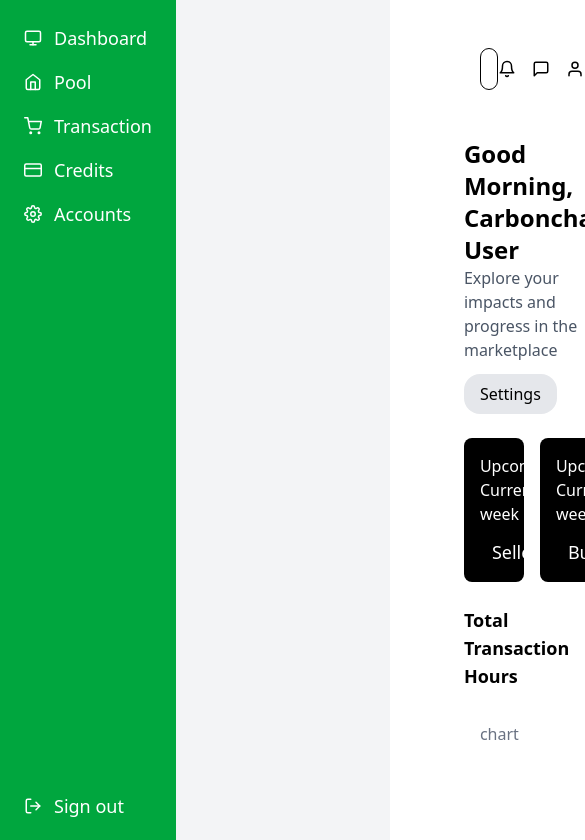
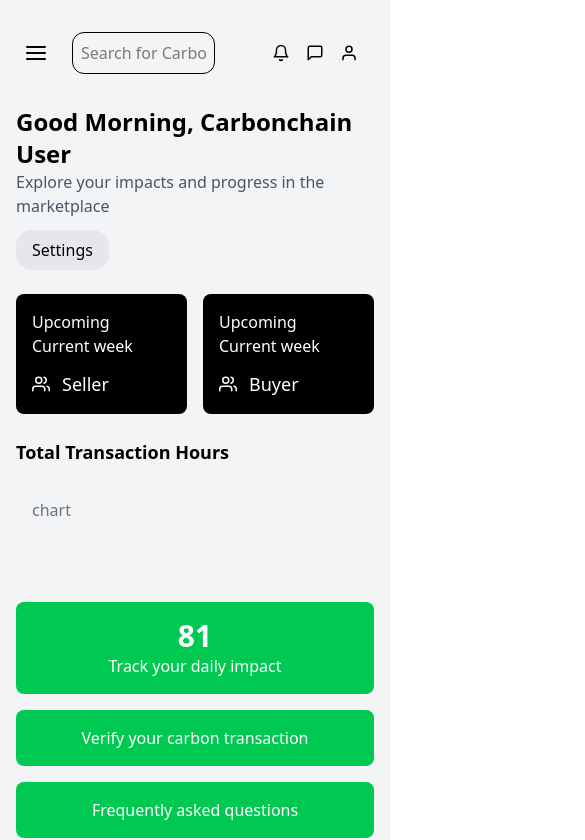
Before and after one commit to Beaston88/Carbon-credit, a React (Vite) app in the folder Frontend/: page /dashboard in a window 390 px wide. Shown: the top 840 px of the page, 585 px wide, since content can reach past the window. Built offline with nearby package versions, Linux system fonts and the light colour scheme.

Commit message:
Responsive dashboard

```diff
--- a/Frontend/src/Pages/Dashboard.jsx
+++ b/Frontend/src/Pages/Dashboard.jsx
@@ -1,18 +1,57 @@
-import React from "react";
+import React, { useState } from "react";
 import { Sidebar, Header } from "../Components/Sidebar.jsx";
-import { FiUsers } from "react-icons/fi";
+import { FiUsers, FiMenu } from "react-icons/fi";
 import { pendingVerifications } from "../Constants/index.js";
 
 const Dashboard = () => {
+  const [isSidebarOpen, setIsSidebarOpen] = useState(false);
+
+  const closeSidebar = () => {
+    if (isSidebarOpen) setIsSidebarOpen(false);
+  };
+
   return (
-    <div className="flex min-h-screen bg-gray-100">
-      <Sidebar />
-      <div className="flex-1 p-8 ml-64">
+    <div
+      className="min-h-screen bg-gray-100 flex flex-col md:flex-row"
+      onClick={closeSidebar}
+    >
+      {isSidebarOpen && (
+        <div
+          className="fixed inset-0 backdrop-brightness-50 z-40 md:hidden"
+          onClick={closeSidebar}
+        ></div>
+      )}
+
+      {/* Sidebar */}
+      <div
+        className={`fixed inset-y-0 left-0 w-64 z-50 transform ${
+          isSidebarOpen ? "translate-x-0" : "-translate-x-full"
+        }
+        md:translate-x-0 transition-transform duration-300 md:relative md:flex`}
+        onClick={(e) => e.stopPropagation()}
+      >
+        <Sidebar closeSidebar={closeSidebar} />
+      </div>
+
+      <div className="flex-1 p-4 md:p-8">
+        {/* Header */}
+        <div className="flex items-center justify-between">
+          <button
+            className="md:hidden p-2"
+            onClick={(e) => {
+              e.stopPropagation();
+              setIsSidebarOpen(!isSidebarOpen);
+            }}
+          >
+            <FiMenu size={24} />
+          </button>
           <Header />
-        <div className="grid grid-cols-1 md:grid-cols-2 gap-10">
+        </div>
+
+        <div className="grid grid-cols-1 gap-6 md:grid-cols-2">
           {/* Left */}
           <div>
-            <h2 className="text-2xl font-semibold mt-8">
+            <h2 className="text-2xl font-semibold mt-4">
               Good Morning, Carbonchain User
             </h2>
             <p className="text-gray-600">
@@ -47,25 +86,25 @@ const Dashboard = () => {
             </div>
           </div>
 
-          {/* right */}
+          {/* Right */}
           <div>
-            <div className="grid grid-cols-3 gap-4 mb-6 mt-10">
-              <div className="bg-green-500 text-white p-4 rounded-lg">
-                <p className="text-3xl font-bold flex justify-center">81</p>
-                <p className="flex justify-center">Track your daily impact</p>
+            <div className="grid grid-cols-1 sm:grid-cols-3 gap-4 mb-6 mt-10">
+              <div className="bg-green-500 text-white p-4 rounded-lg text-center">
+                <p className="text-3xl font-bold">81</p>
+                <p>Track your daily impact</p>
               </div>
-              <div className="bg-green-500 text-white p-4 rounded-lg flex justify-center items-center">
-                <p className="text-center">Verify your carbon transaction</p>
+              <div className="bg-green-500 text-white p-4 rounded-lg text-center">
+                <p>Verify your carbon transaction</p>
               </div>
-              <div className="bg-green-500 text-white p-4 rounded-lg flex justify-center items-center">
-                <p className="text-center">Frequently asked questions</p>
+              <div className="bg-green-500 text-white p-4 rounded-lg text-center">
+                <p>Frequently asked questions</p>
               </div>
             </div>
 
             <h3 className="text-lg font-semibold mb-4">
               December 2024 Activity
             </h3>
-            <div className="flex justify-between mb-6">
+            <div className="flex flex-wrap gap-2 mb-6">
               {["Dec 1", "Dec 2", "Dec 3", "Dec 4", "Dec 5", "Dec 6"].map(
                 (date) => (
                   <button
@@ -77,16 +116,13 @@ const Dashboard = () => {
                 )
               )}
             </div>
-            <div>
+
             <h3 className="text-lg font-semibold mb-4">
               Pending Verifications
             </h3>
             <ul className="space-y-4">
               {pendingVerifications.map((item) => (
-                  <li
-                    key={item.id}
-                    className="flex justify-between items-center"
-                  >
+                <li key={item.id} className="flex justify-between items-center">
                   <div className="flex items-center space-x-4">
                     <span className="bg-gray-300 text-black px-3 py-2 rounded-lg font-semibold">
                       {item.id}
@@ -100,11 +136,11 @@ const Dashboard = () => {
                 </li>
               ))}
             </ul>
-              <div className="flex justify-center items-center">
+
+            <div className="flex justify-center">
               <button className="mt-5 px-4 py-2 bg-gray-300 rounded-2xl w-1/2 cursor-pointer hover:bg-gray-400">
                 View full schedule
               </button>
-              </div>
             </div>
           </div>
         </div>
```
Lines whose indentation alone changed are shown as unchanged.
